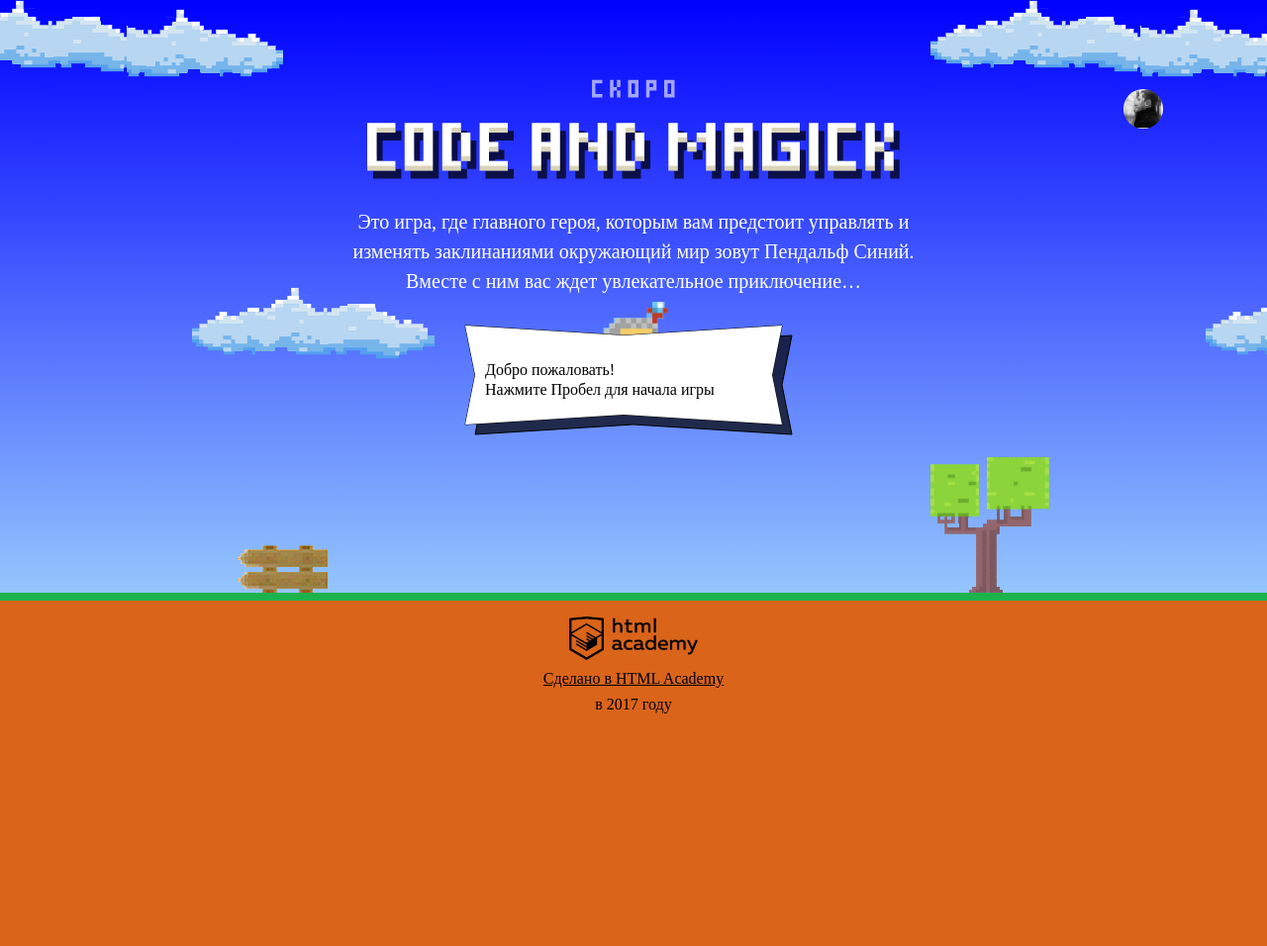
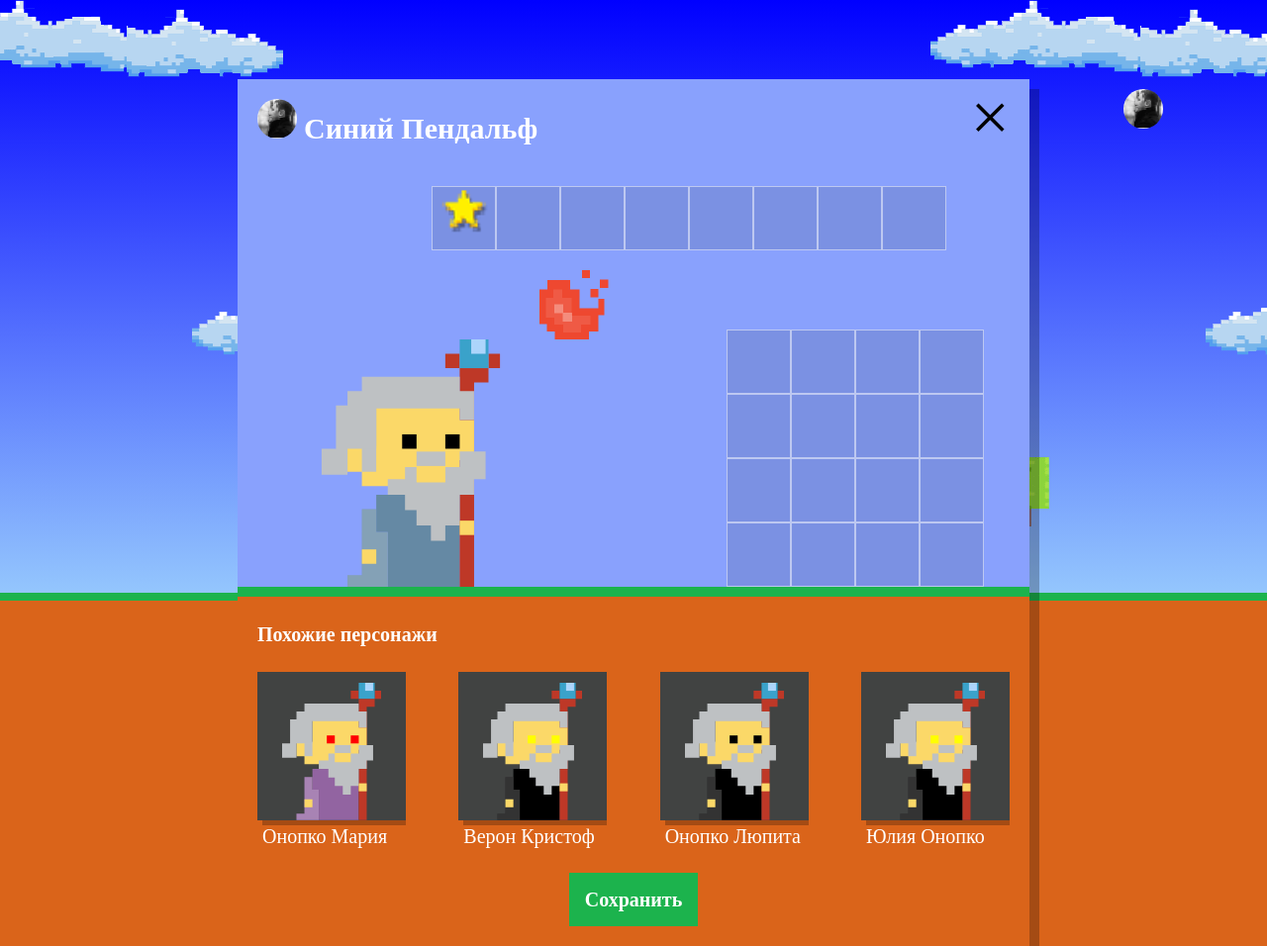
Before and after one commit to Yuri6519/868771-code-and-magick, a website: page index.html in a window 1280 px wide. Shown: the whole page at 99% size. Before the commit the page ends 800 px from the top, so only its background shows below. Drawn offline with Linux system fonts and the light colour scheme; a web font is replaced by a local one.

Commit message:
настройки setup - окно с выбором персонажа

```diff
--- a/index.html
+++ b/index.html
@@ -215,6 +215,8 @@
 
 <script src="js/stat.js"></script>
 
+<script src="js/setup.js"></script>
+
 <script src="js/game.js"></script>
 
 
--- /dev/null
+++ b/js/setup.js
@@ -0,0 +1,96 @@
+'use strict';
+
+// Массив имен
+var wizardNames = ['Иван', 'Хуан Себастьян', 'Мария', 'Кристоф', 'Виктор', 'Юлия', 'Люпита', 'Вашингтон'];
+
+// Массив фамилий
+var wizardLastNames = ['да Марья', 'Верон', 'Мирабелла', 'Вальц', 'Онопко', 'Топольницкая', 'Нионго', 'Ирвинг'];
+
+// Ф-ия генерит имя и фамилию
+function getWizardName() {
+  var nameLength = wizardNames.length;
+  var lastNameLength = wizardLastNames.length;
+
+  var wizardName = wizardLastNames[Math.round(Math.random() * (nameLength - 1))];
+  var wizarLastdName = wizardNames[Math.round(Math.random() * (lastNameLength - 1))];
+
+  // задание - при желании имя и фамилию можно в случайном порядке менять местами:). Поменял ради практики ))
+  if (Math.random() > 0.5) {
+    return wizarLastdName + ' ' + wizardName;
+  } else {
+    return wizardName + ' ' + wizarLastdName;
+  }
+}
+
+// массив цветов мантии персонажа
+var wizardCoatColor = ['rgb(101, 137, 164)', 'rgb(241, 43, 107)', 'rgb(146, 100, 161)', 'rgb(56, 159, 117)', 'rgb(215, 210, 55)', 'rgb(0, 0, 0)'];
+
+// Ф-ия возвращает случайным образом цветмантии персонажа
+function getWizardCoatColor() {
+
+  return wizardCoatColor[Math.round(Math.random() * (wizardCoatColor.length - 1))];
+}
+
+// массив цветов глаз персонажа
+var wizardEyesColor = ['black', 'red', 'blue', 'yellow', 'green'];
+
+// Ф-ия возвращает случайным образом цвет глаз персонажа
+function getWizardEyesColor() {
+
+  return wizardEyesColor[Math.round(Math.random() * (wizardEyesColor.length - 1))];
+}
+
+// ф-ия генрит и заполняет массив персонажей. Количество задает входной параметр
+function getWizards(length) {
+  var wizardsArray = [];
+
+  for (var i = 0; i < length; i++) {
+    wizardsArray[i] = {
+      name: getWizardName(),
+      coatColor: getWizardCoatColor(),
+      eyesColor: getWizardEyesColor()
+    };
+  }
+  return wizardsArray;
+}
+
+// ф-ия генерит один персонаж - DOM element
+function createSimilarWizard(wizardData, template) {
+  var similarWizard = template.cloneNode(true);
+  similarWizard.querySelector('.setup-similar-label').textContent = wizardData.name;
+  similarWizard.querySelector('.wizard').querySelector('.wizard-coat').style.fill = wizardData.coatColor;
+  similarWizard.querySelector('.wizard').querySelector('.wizard-eyes').style.fill = wizardData.eyesColor;
+  return similarWizard;
+}
+
+// ф-ия генерит DOM элементы (похожие персонажи)
+function createSimilarWizards(wizardsArray, template) {
+  var fragment = document.createDocumentFragment();
+
+  for (var i = 0; i < wizardsArray.length; i++) {
+    fragment.appendChild(createSimilarWizard(wizardsArray[i], template));
+  }
+
+  return fragment;
+}
+
+
+// точка входа
+// 1. Найдем элемент div с классом setup и покажем (уберем hidden)
+var showWizardWindow = document.querySelector('.setup');
+showWizardWindow.classList.remove('hidden');
+
+// 2. Объявим переменную, содержащую массив персонажей и заполним массив
+var wizards = getWizards(4);
+
+// 3. Вытащим шаблон и создадим DOM элементы. Хранить будем в DocumentFragment
+var template = document.getElementById('similar-wizard-template').content.querySelector('.setup-similar-item');
+
+// 4. Получим заполненный фрагмент с персонажами
+var conntainer = createSimilarWizards(wizards, template);
+
+// 5. Отрисуем персонажи
+document.querySelector('.setup-similar-list').appendChild(conntainer);
+
+// 6. Покажем то, что понаделали))
+document.querySelector('.setup-similar').classList.remove('hidden');
```
